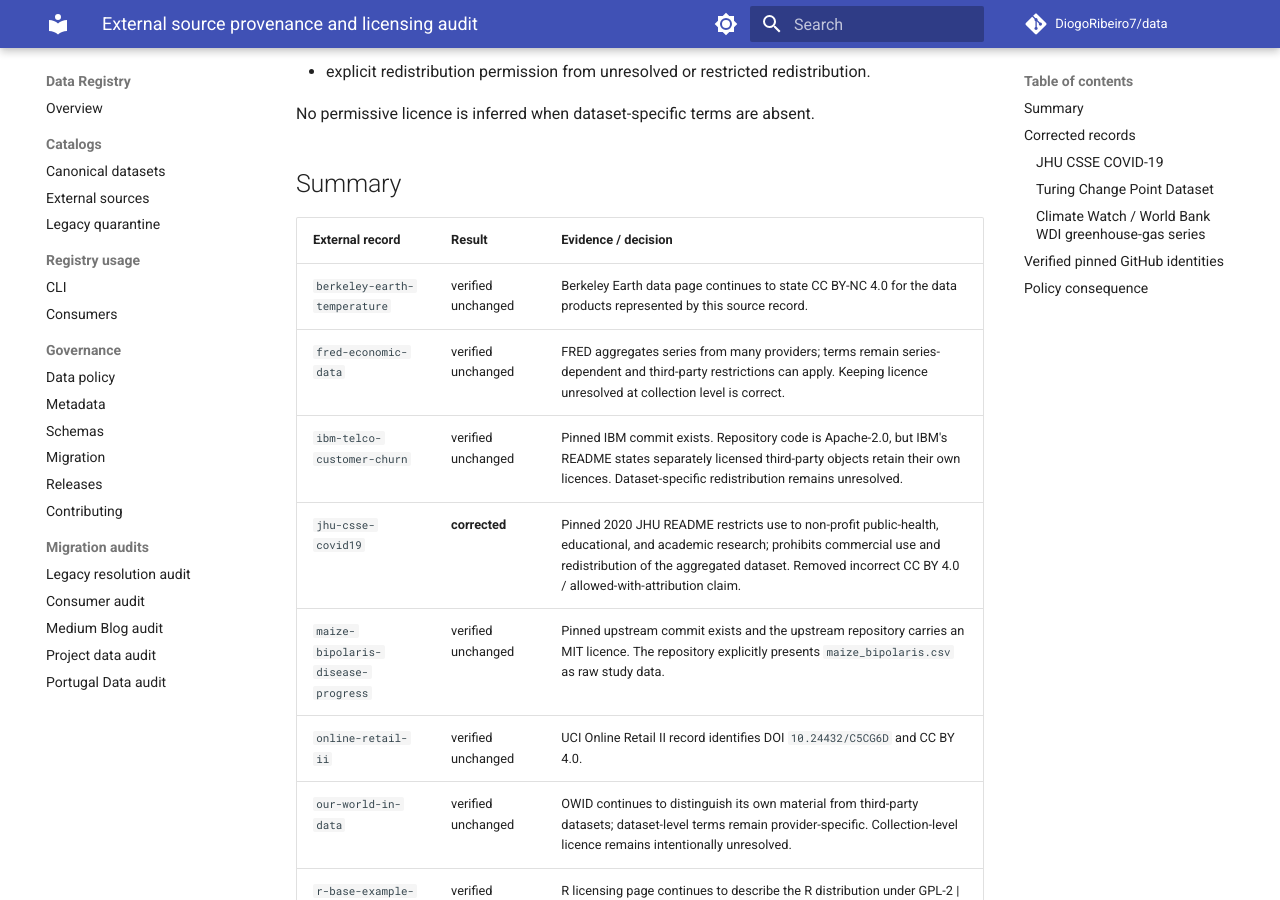
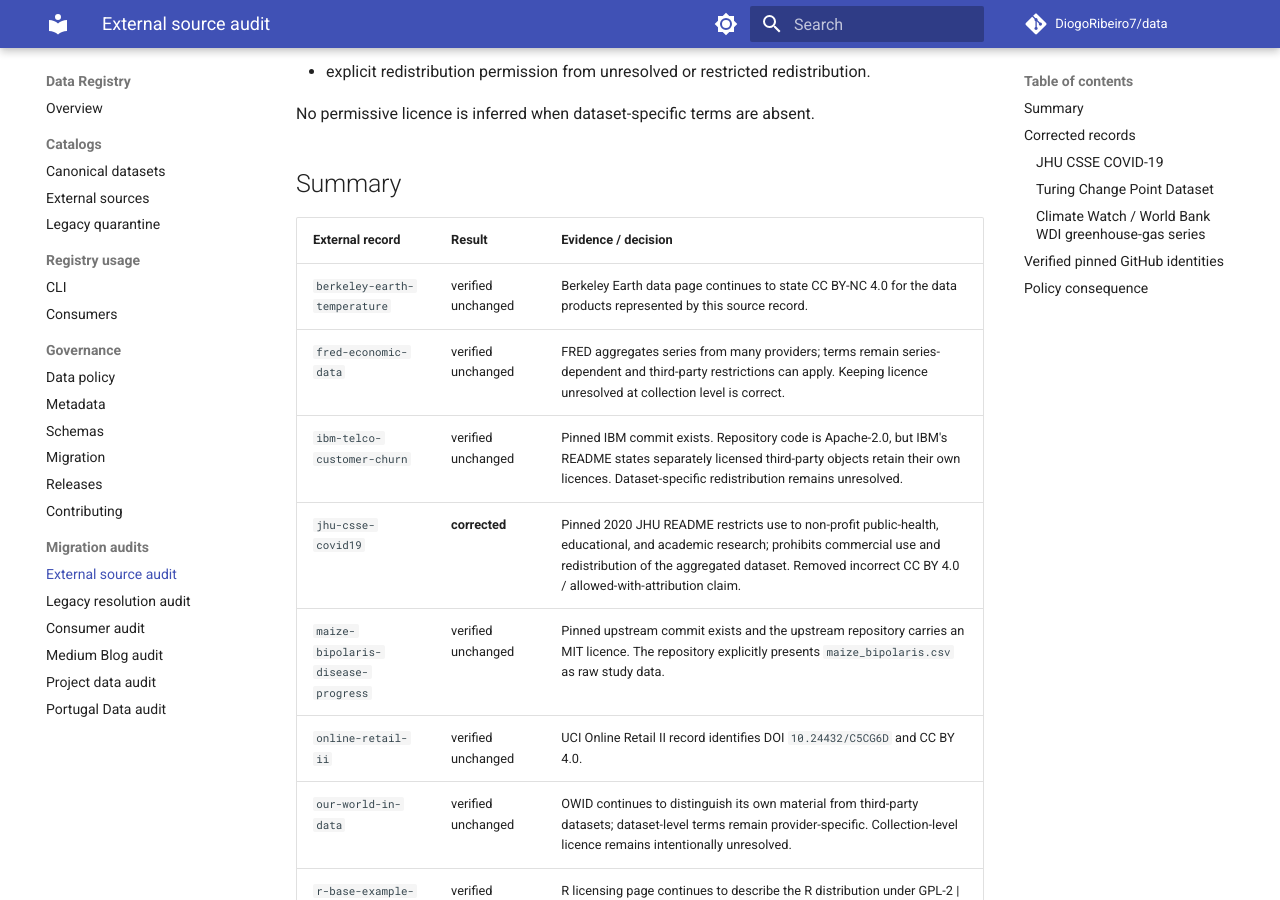
Before and after one commit to DiogoRibeiro7/data, an MkDocs documentation site: the page built from docs/migrations/EXTERNAL_SOURCE_AUDIT_2026-10-01.md, in a window 1280 px wide and 900 px high, scrolled down 338 px. Built offline with MkDocs 1.6.1 and Material for MkDocs 9.7.7, drawn with Linux system fonts in a browser that asks for light colours; comment, search, counter and statistics services are not loaded.

Commit message:
docs: add external source audit to navigation

```diff
--- a/mkdocs.yml
+++ b/mkdocs.yml
@@ -53,6 +53,7 @@
       - Releases: RELEASES.md
       - Contributing: CONTRIBUTING.md
   - Migration audits:
+      - External source audit: migrations/EXTERNAL_SOURCE_AUDIT_2026-10-01.md
       - Legacy resolution audit: migrations/LEGACY_RESOLUTION.md
       - Consumer audit: migrations/CONSUMER_AUDIT.md
       - Medium Blog audit: migrations/MEDIUM_BLOG_DATA.md
```
